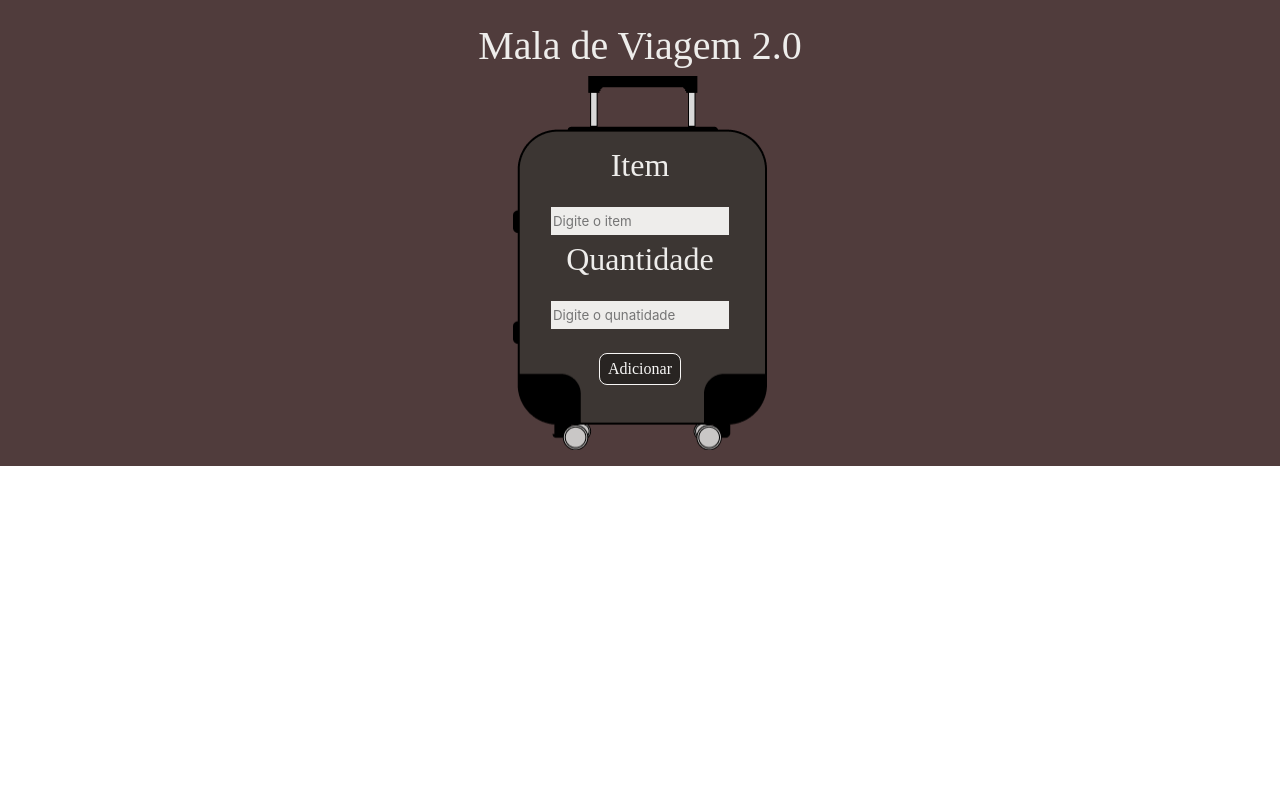
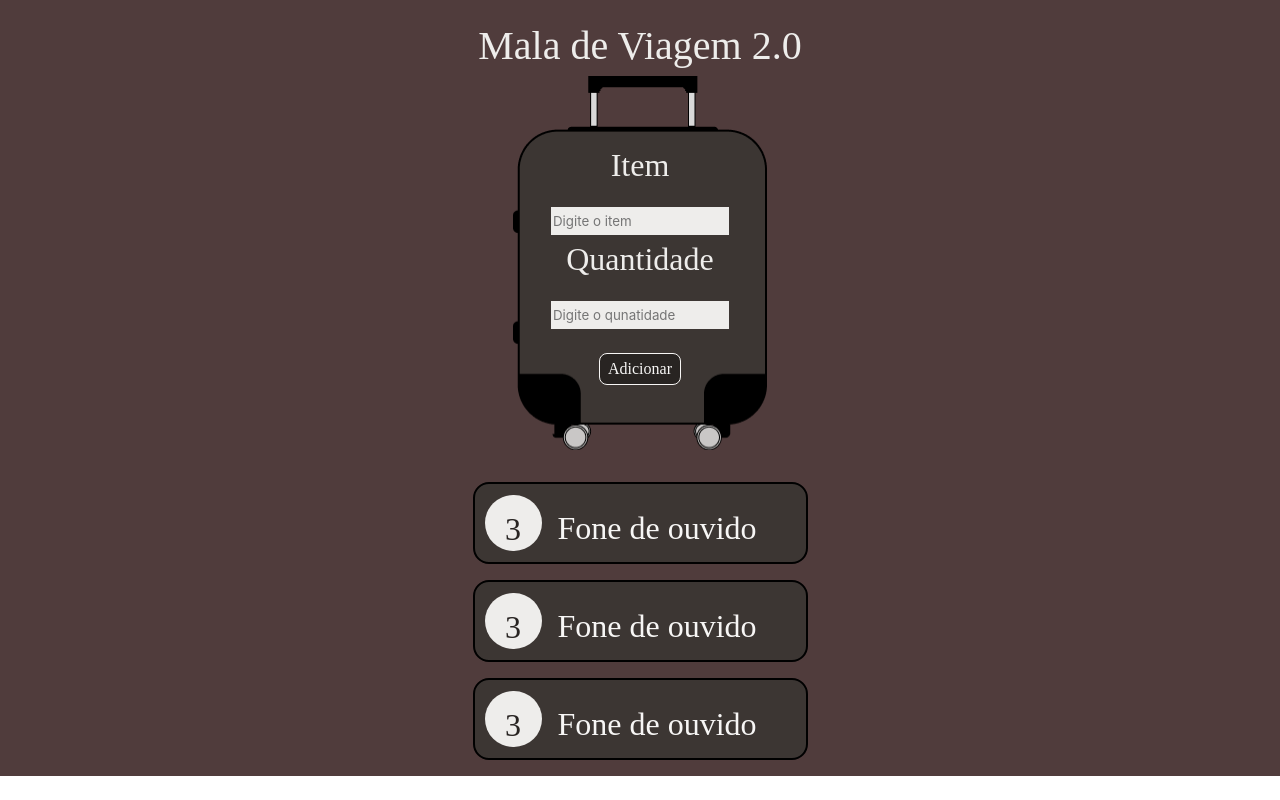
Before and after one commit to SirReinato/mala-de-viagem2.0, a React (Vite) app: page / in a window 1280 px wide. Built offline with nearby package versions, Linux system fonts and the light colour scheme; a web font is replaced by a local one.

Commit message:
lista estatica feita

```diff
--- a/src/App.jsx
+++ b/src/App.jsx
@@ -1,5 +1,6 @@
 import styles from './App.module.scss'
 import Formulario from './components/Formulario/Formulario'
+import ListaItens from './components/ListaItens/ListaItens'
 
 function App() {
 
@@ -10,6 +11,11 @@ function App() {
       </header>
       <section>
         <Formulario/>
+        <ul className={styles.lista}>
+          <ListaItens/>
+          <ListaItens/>
+          <ListaItens/>
+        </ul>
       </section>
 
     </main>
--- a/src/App.module.scss
+++ b/src/App.module.scss
@@ -1,17 +1,29 @@
 @import "./assets/base/base";
 
-.bgGeral{
+.bgGeral {
     display: flex;
     flex-direction: column;
     align-items: center;
     padding: 16px 0;
     background-color: #503c3c;
 
-    .titulo{
-        font-size: 40px;
-        font-family: $fontPrincipal;
+    header {
+        .titulo {
+            font-size: 40px;
+            font-family: $fontPrincipal;
 
-        color: #eeedeb;
+            color: #eeedeb;
+        }
+    }
 
+    section{
+        display: flex;
+        flex-direction: column;
+        gap: 32px;
+        .lista{
+            display: flex;
+            flex-direction: column;
+            gap: 16px;
+        }
     }
 }
--- a/src/components/Formulario/Formulario.module.scss
+++ b/src/components/Formulario/Formulario.module.scss
@@ -1,6 +1,7 @@
 .formulario {
     width: 254px;
     height: 374.41px;
+    margin: 0 auto;
     display: flex;
     justify-content: center;
     align-items: center;
--- /dev/null
+++ b/src/components/ListaItens/ListaItens.jsx
@@ -0,0 +1,13 @@
+
+import styles from './ListaItens.module.scss';
+
+const ListaItens = ({quantidade, nome}) => {
+	return (
+		<li className={styles.listaitens}>
+ 			<span> <p>3</p> </span>
+			<h3 className={styles.nome}>Fone de ouvido</h3>
+ 		</li>
+	);
+};
+
+export default ListaItens;
--- /dev/null
+++ b/src/components/ListaItens/ListaItens.module.scss
@@ -0,0 +1,37 @@
+@import '../../assets/base/base';
+
+.listaitens {
+  width: 335px;
+  display: flex;
+  justify-content: flex-start;
+  gap: 16px;
+  align-items: center;
+  padding: 10px;
+
+  border-radius: 16px;
+  background: $bg-itens-li;
+  border: 2px solid #000;
+  span{
+    width: 57px;
+    height: 56px;
+    display: flex;
+    flex-direction: column;
+    align-items: center;
+
+    border-radius: 50px;
+    background: $bg-claro;
+    p{
+        padding-top: 10px;
+        font-size: 32px;
+        font-family: $fontPrincipal;
+        color: $bg-mais-escuro;
+    }
+  }
+  .nome{
+    padding-top: 10px;
+    font-family: $fontPrincipal;
+    font-size: 32px;
+    color: $cor-textos;
+
+  }
+}
```
